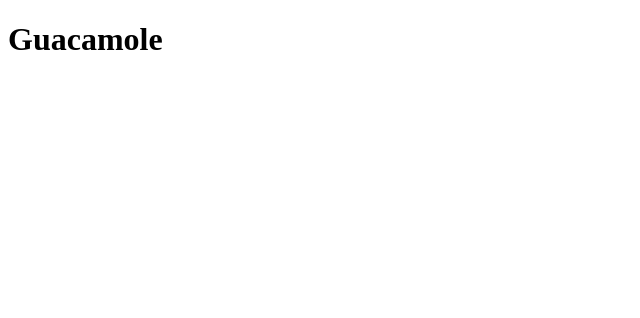
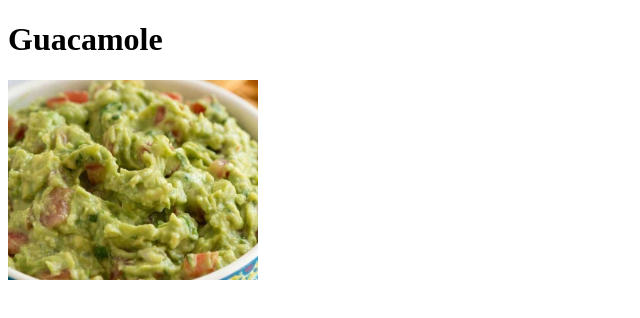
Before and after one commit to jesszargo/odin-recipes, a plain HTML site: page recipes/guacamole.html in a window 1280 px wide. Shown: the whole page, without its empty margins (0-640 px from the left). Drawn offline with Linux system fonts and the light colour scheme.

Commit message:
Add images directory and add guac image to guac recipe page

```diff
--- a/recipes/guacamole.html
+++ b/recipes/guacamole.html
@@ -6,5 +6,6 @@
 </head>
 <body>
     <h1>Guacamole</h1>
+    <img src="../images/guacamole.jpg" alt="Picture of delicious looking guacamole" width="250" height="200">
 </body>
 </html>
```
Also changed, not shown: images/guacamole.jpg (added).
